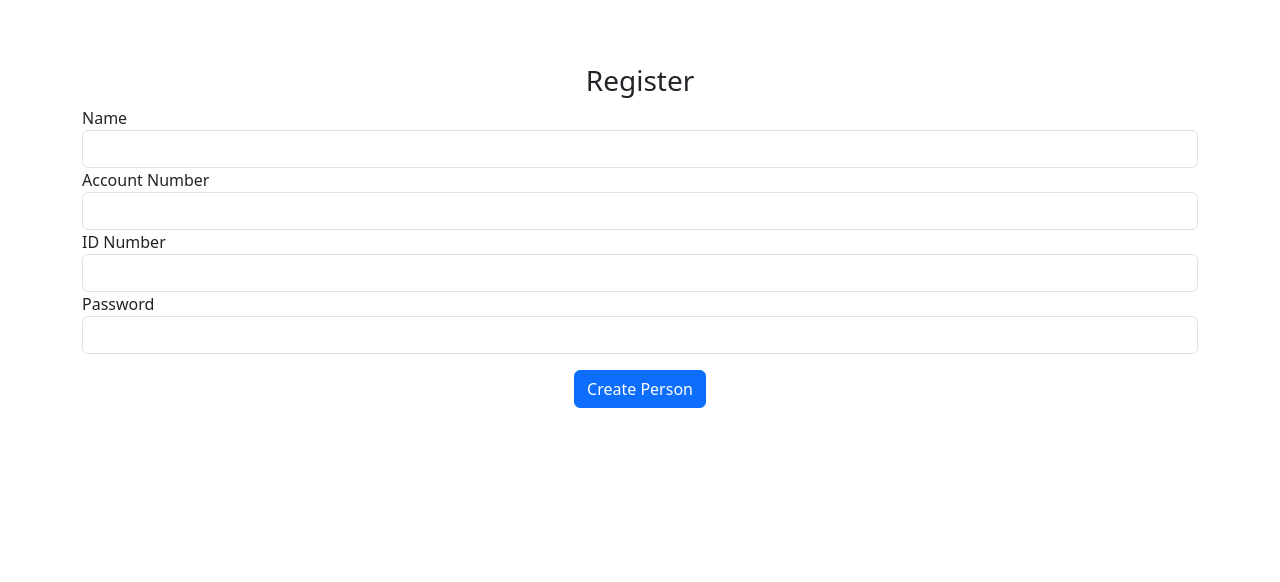
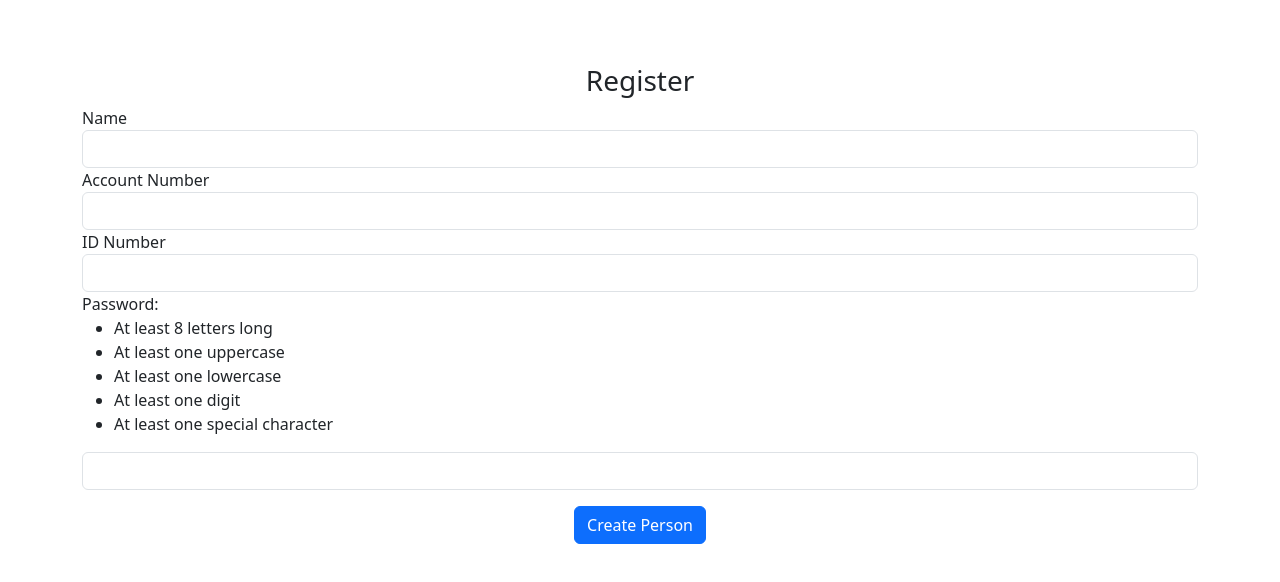
Before and after one commit to ST10055763/APDS7311-POE-KO, a React (Create React App) app in the folder frontend/: page /signup in a window 1280 px wide. Shown: the top 582 px of the page. Built offline with nearby package versions, Linux system fonts and the light colour scheme.

Commit message:
sign up regex

```diff
--- a/frontend/src/components/Signup.js
+++ b/frontend/src/components/Signup.js
@@ -1,40 +1,58 @@
 import React, { useState } from "react";
 import { useNavigate } from "react-router";
+
 export default function Signup() {
     const [form, setForm] = useState({
-        name:"",
-        accountnumber:"",
-        idnumber:"",
-        password:""
+        name: "",
+        accountnumber: "",
+        idnumber: "",
+        password: ""
+    });
 
+    const [errorMessage, setErrorMessage] = useState(""); // Error message for password validation
+    const navigate = useNavigate();
 
-    });
-    const navigate = useNavigate();
-    function updateForm(value){
+    function updateForm(value) {
         return setForm((prev) => {
-            return {...prev,...value};
+            return { ...prev, ...value };
         });
     }
-    async function onSubmit(e){
+
+    // Password validation function
+    function validatePassword(password) {
+        const regex = /^(?=.*[a-z])(?=.*[A-Z])(?=.*\d)(?=.*[@$!%*?&])[A-Za-z\d@$!%*?&]{8,}$/;
+        return regex.test(password);
+    }
+
+    async function onSubmit(e) {
         e.preventDefault();
 
-        const newPerson ={...form};
+        // Validate the password before proceeding
+        if (!validatePassword(form.password)) {
+            setErrorMessage("Password must meet all the requirements.");
+            return;
+        }
+
+        const newPerson = { ...form };
 
         await fetch("https://localhost:3001/user/signup", {
             method: "POST",
-            headers:{
+            headers: {
                 "Content-Type": "application/json",
             },
-            body:JSON.stringify(newPerson),
+            body: JSON.stringify(newPerson),
         })
-        .catch(error => {
-            window.alert(error);
-            return;
-        });
+            .catch((error) => {
+                window.alert(error);
+                return;
+            });
 
-        setForm({name: "", accountnumber:"",idnumber:"", password:""});
+        // Clear form and error message
+        setForm({ name: "", accountnumber: "", idnumber: "", password: "" });
+        setErrorMessage(""); // Clear error message
         navigate("/login");
     }
+
     return (
         <div className="container mt-5">
             <h3 className="text-center">Register</h3>
@@ -70,15 +88,32 @@ export default function Signup() {
                     />
                 </div>
                 <div className="form-group">
-                    <label htmlFor="password">Password</label>
+                    <label htmlFor="password">
+                        Password:
+                        <ul>
+                            <li>At least 8 letters long</li>
+                            <li>At least one uppercase</li>
+                            <li>At least one lowercase</li>
+                            <li>At least one digit</li>
+                            <li>At least one special character</li>
+                        </ul>
+                    </label>
                     <input
-                        type="password" // Change to 'password' type for better security
+                        type="password"
                         className="form-control"
                         id="password"
                         value={form.password}
                         onChange={(e) => updateForm({ password: e.target.value })}
                     />
                 </div>
+
+                {/* Conditionally render the error message if it exists */}
+                {errorMessage && (
+                    <div className="alert alert-danger" role="alert">
+                        {errorMessage}
+                    </div>
+                )}
+
                 <div className="form-group text-center">
                     <input
                         type="submit"
@@ -89,5 +124,4 @@ export default function Signup() {
             </form>
         </div>
     );
-
 }
```
